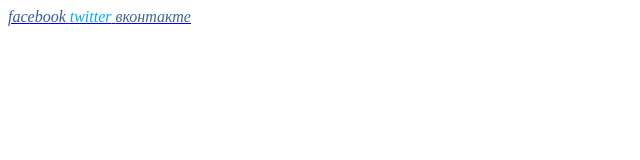
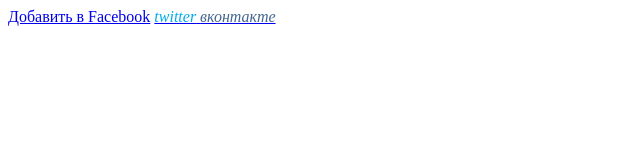
Before and after one commit to 0-22/test, a plain HTML site: page index.html in a window 1280 px wide. Shown: the whole page, without its empty margins (0-640 px from the left). Drawn offline with Linux system fonts and the light colour scheme.

Commit message:
Поменял ссылку у facebook

```diff
--- a/index.html
+++ b/index.html
@@ -7,8 +7,8 @@
     <meta property="og:title" content="OG:TITLE">
     <meta property="og:description" content="DESCRIPTION">
     <meta property="og:type" content="TYPE">
-    <meta property="og:site_name" content="OG:SITE_NAME" />
-    <meta property="og:url" content="https://0-22.github.io/test/">
+    <meta property="og:site_name" content="OG:SITE_NAME">
+    <meta property="og:url" content="https://0-22.github.io/test">
     <style>
     i.fb,       span.fb{     color: #3b5998; }
 i.tw,       span.tw{     color: #00aced; }
@@ -66,10 +66,13 @@ i.surfingbird::before{
         <i class="fa fa-google-plus fa-2x google"></i><span class="google">1</span>-->
     </a>
 
-    <a class="btn btn-default" target="_blank" title="On Facebook" href="http://www.facebook.com/sharer.php">
+    <!--<a class="btn btn-default" target="_blank" title="On Facebook" href="http://www.facebook.com/sharer.php">
         <i class="fa fa-facebook fa-lg fb">facebook</i>
         <!--?u=_URL_&t=_DESCTEXT_-->
-    </a>
+    <!--</a>-->
+
+    <a href="#" onclick="this.href='http://www.facebook.com/share.php?u='+window.location.href+window.location.hash">Добавить в Facebook</a>
+
 
     <a class="btn btn-default" target="_blank" title="On Twitter" href="http://twitter.com/share">
         <!--?url=_URL_&text=_DESCTEXT_-->
```
